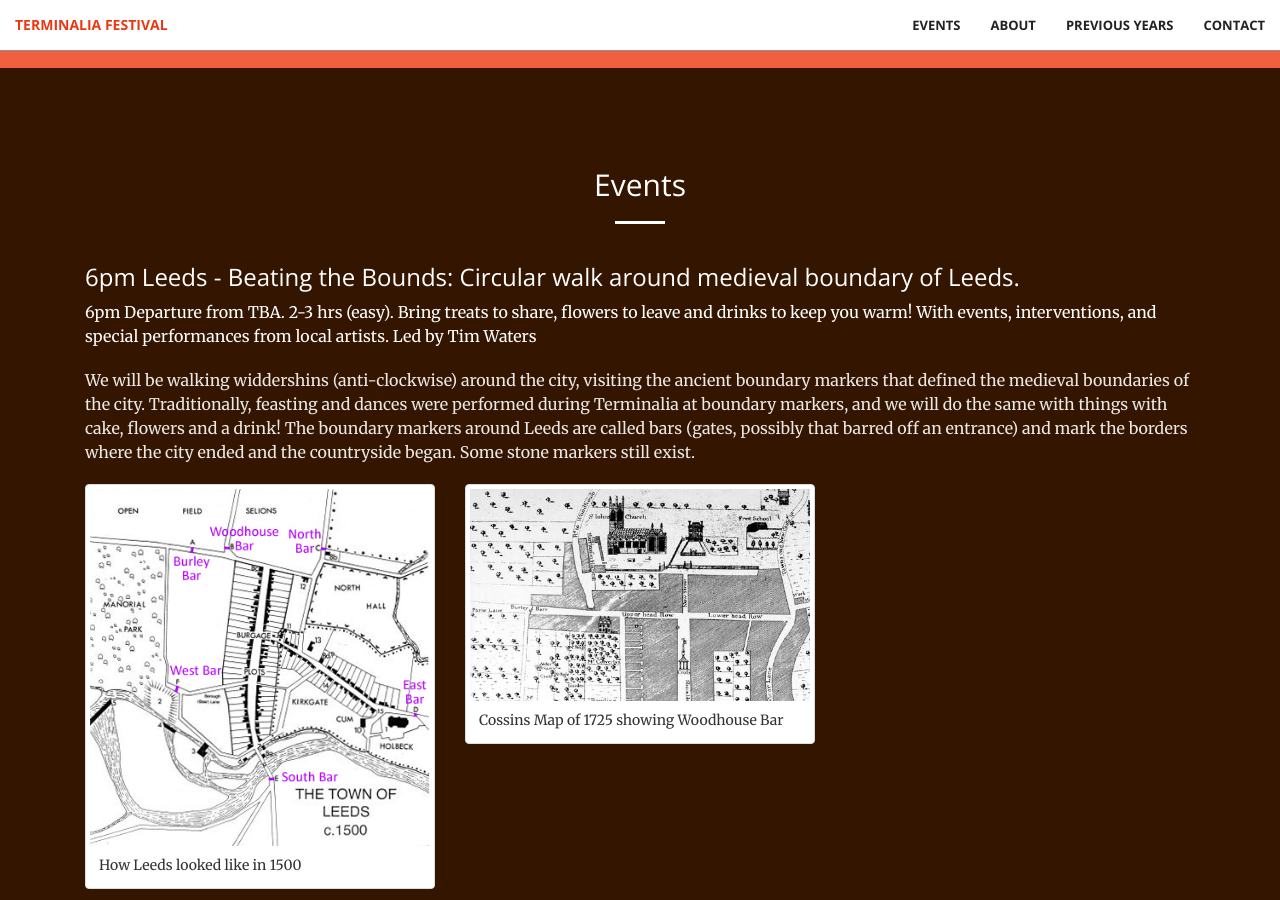
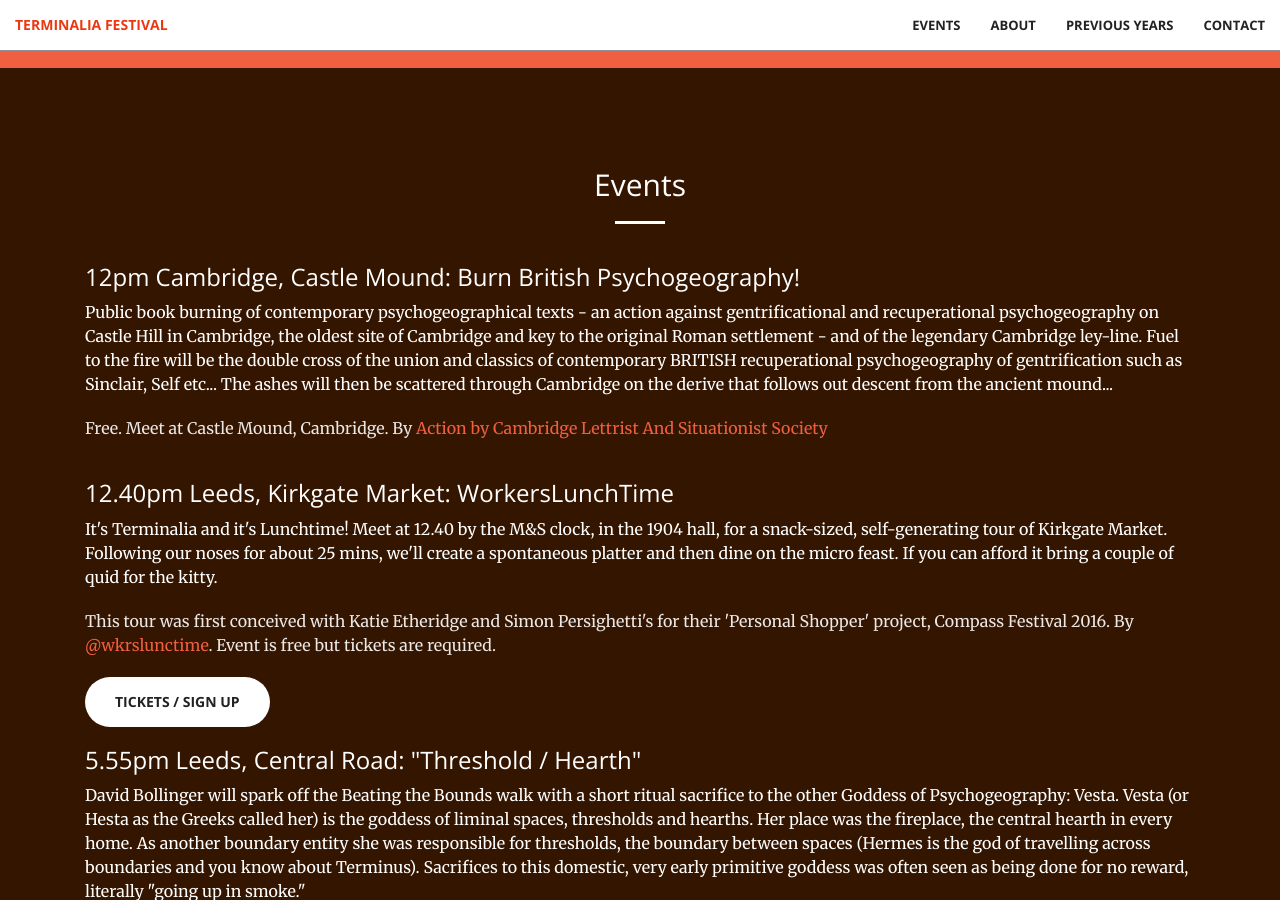
Before and after one commit to timwaters/terminalia, a Jekyll site: the page built from index.html, in a window 1280 px wide and 900 px high, scrolled down 1520 px. Built offline with Jekyll 4.4.1, drawn with Linux system fonts in a browser that asks for light colours; some of the changed text lies outside the part shown.

Commit message:
Add initial events :moo:

```diff
--- a/_includes/events.html
+++ b/_includes/events.html
@@ -5,8 +5,42 @@
                 <h2 class="section-heading">Events</h2>
                   <hr class="light">
                   <div class="col-lg-12 col-lg-offset-0 text-left event">
-                  <h3>6pm Leeds - Beating the Bounds: Circular walk around medieval boundary of Leeds.</h3>
-                  <p class="text">6pm Departure from TBA. 2-3 hrs (easy). Bring treats to share, flowers to leave and drinks to keep you warm! With events, interventions, and special performances from local artists. Led by Tim Waters</p>
+                    <h3>12pm Cambridge, Castle Mound: Burn British Psychogeography!</h3>
+                    <p class="text">
+                    Public book burning of contemporary psychogeographical texts - an action against gentrificational and recuperational psychogeography on Castle Hill in Cambridge, the oldest site of Cambridge and key to the original Roman settlement - and of the legendary Cambridge ley-line. Fuel to the fire will be the double cross of the union and classics of contemporary BRITISH recuperational psychogeography of gentrification such as Sinclair, Self etc... The ashes will then be scattered through Cambridge on the derive that follows out descent from the ancient mound...
+                    </p>
+                    <p class="text-faded">
+                      Free. Meet at Castle Mound, Cambridge. By <a href="http://www.psychogeography.org/burn-british-psychogeography-terminus-festival-2017/">Action by Cambridge Lettrist And Situationist Society</a>
+                    </p>
+
+                  </div>
+                  <hr class="light">
+
+                  <div class="col-lg-12 col-lg-offset-0 text-left event">
+                    <h3>12.40pm Leeds, Kirkgate Market: WorkersLunchTime</h3>
+                    <p class="text">
+                      It's Terminalia and it's Lunchtime! Meet at 12.40 by the M&S clock, in the 1904 hall, for a snack-sized, self-generating tour of Kirkgate Market. Following our noses for about 25 mins, we'll create a spontaneous platter and then dine on the micro feast. If you can afford it bring a couple of quid for the kitty.
+                    </p>
+                    <p class="text-faded">
+                       This tour was first conceived with Katie Etheridge and Simon Persighetti's for their 'Personal Shopper' project, Compass Festival 2016. By <a href="https://twitter.com/wkrslunchtime">@wkrslunctime</a>. Event is free but tickets are required.
+                    </p>
+                    <a href="https://www.eventbrite.com/e/workerslunchtime-tickets-31584915332?aff=es2" class="btn btn-default btn-xl">Tickets / Sign Up </a>
+                  </div>
+                  <hr class="light">
+
+                  <div class="col-lg-12 col-lg-offset-0 text-left event">
+                    <h3>5.55pm Leeds, Central Road: "Threshold / Hearth"</h3>
+                    <p class="text">
+                      David Bollinger will spark off the Beating the Bounds walk with a short ritual sacrifice to the other Goddess of Psychogeography: Vesta. Vesta (or Hesta as the Greeks called her) is the goddess of liminal spaces, thresholds and hearths. Her place was the fireplace, the central hearth in every home. As another boundary entity she was responsible for thresholds, the boundary between spaces (Hermes is the god of travelling across boundaries and you know about Terminus). Sacrifices to this domestic, very early primitive goddess was often seen as being done for no reward, literally "going up in smoke."
+                    </p>
+                    <p class="text-faded">
+                    Please meet in <a href="http://www.openstreetmap.org/#map=19/53.79656/-1.54128">Central Road, Leeds</a> opposite Little Tokyo. </p>
+                  </div>
+                  <hr class="light">
+
+                  <div class="col-lg-12 col-lg-offset-0 text-left event">
+                  <h3>6pm Leeds, Central Road: Beating the Bounds - Circular walk around medieval boundary of Leeds.</h3>
+                  <p class="text">6pm Departure from the midpoint of all the stones in <a href="http://www.openstreetmap.org/#map=19/53.79656/-1.54128">Central Road</a> (opposite Mrs Athas Cafe and Little Tokyo). 2-3 hrs (easy). Bring treats to share, flowers to leave and alcoholic or soft drinks to keep you warm! With events, interventions, and special performances from local artists. Led by Tim Waters</p>
                   <p class="text-faded">
                   We will be walking widdershins (anti-clockwise) around the city, visiting the ancient boundary markers that defined the medieval boundaries of the city. Traditionally, feasting and dances were performed during Terminalia at boundary markers, and we will do the same with things with cake, flowers and a drink! The boundary markers around Leeds are called bars (gates, possibly that barred off an entrance) and mark the borders where the city ended and the countryside began. Some stone markers still exist.</p>
 
@@ -17,7 +51,7 @@
                         <img src="img/leeds-bar-stones-map.jpg" />
                       </a>
                        <div class="caption">
-                         How Leeds looked like in 1500
+                         Map showing old stone "bars"
                        </div>
                      </div>
                   </div>
@@ -27,18 +61,26 @@
                       <img src="img/cossins_map_1725.jpg" />
                     </a>
                       <div class="caption">
-                        Cossins Map of 1725 showing Woodhouse Bar
+                        Cossins Map of 1725 showing Woodhouse Bar & Burley Bar
                       </div>
                     </div>
                   </div>
                 </div>
 
                   <h4>Performances</h4>
+
+                  <p class="text-faded">Simon Bradley will perform a guided tour of his "Pocket Museum of Displacements" at a location along the walk.  </p>
+
                   <p class="text-faded">Anzir Boodoo will perform a traditional Roman blessing at the city's transport termini. The walk may also visit the new glittering southern entrance to the railway station where an invocation to a Roman river god will be enacted as we stand over the water. </p>
-                    <a href="#" class="btn btn-default btn-xl">More info coming soon</a>
-                  </div>
 
-                    <div class="col-lg-12 col-lg-offset-0 text-left event">
+
+                  <p class="text-faded">
+                     Event is free, just turn up. Tickets are not required but help plan for numbers.
+                  </p>
+                  <a href="https://www.eventbrite.com/e/terminalia-beating-the-bounds-a-psychogeographical-walk-tickets-31637533715" class="btn btn-default btn-xl">Optional Tickets</a>
+                </div>
+
+                  <div class="col-lg-12 col-lg-offset-0 text-left event">
                   <h3>Other Events Coming Soon</h3>
                   <p class="text-faded">Watch this space. If you have an event you would like included in the festival <a href="/#contact">let me know</a>.     </p>
                   <!--  <a href="#" class="btn btn-default btn-xl">Tickets</a> -->
```
